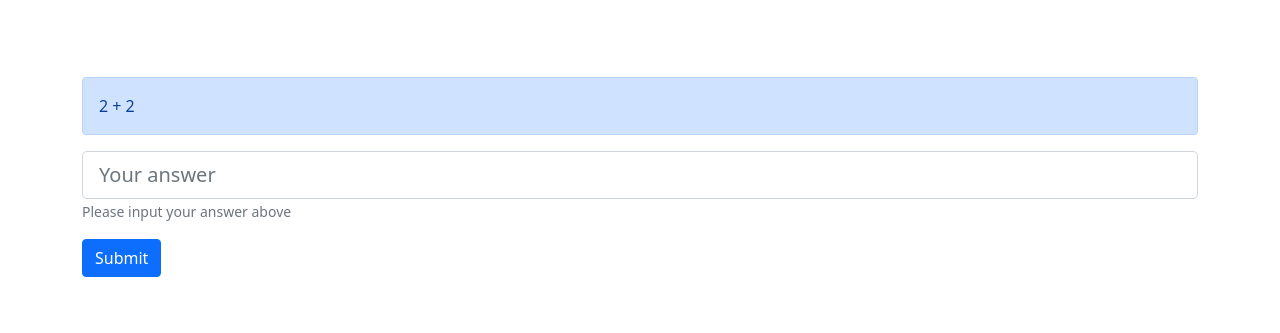
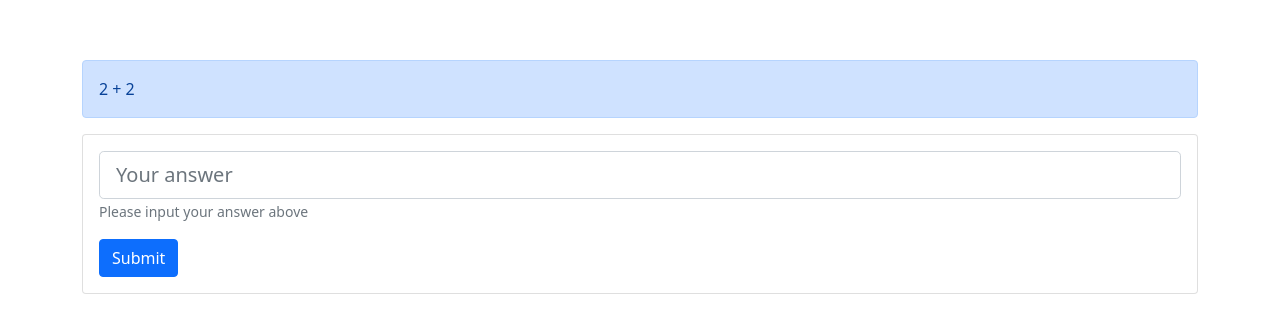
Before and after one commit to keemcodes/MathJS-API-Integration, a JavaScript app: page / in a window 1280 px wide. Shown: the part 199-532 px from the top of the page. Built offline with nearby package versions, Linux system fonts and the light colour scheme; the HTML template or start-up script is replaced by a standard one.

Commit message:
more bootstrap bootery

```diff
--- a/src/App.js
+++ b/src/App.js
@@ -21,8 +21,10 @@ function App() {
       </Row>
       <Row className="pb-5">
         <Col>
-          <Form>
-            <Form.Group className="mb-3" controlId="formBasicEmail">
+        <Card>
+
+          <Form className="p-3">
+            <Form.Group className="mb-3" controlId="answer">
               <Form.Control size="lg" type="text" placeholder="Your answer" />
               <Form.Text className="text-muted">
                 Please input your answer above
@@ -32,6 +34,7 @@ function App() {
               Submit
             </Button>
           </Form>
+        </Card>
         </Col>
       </Row>
     </Container>
```
